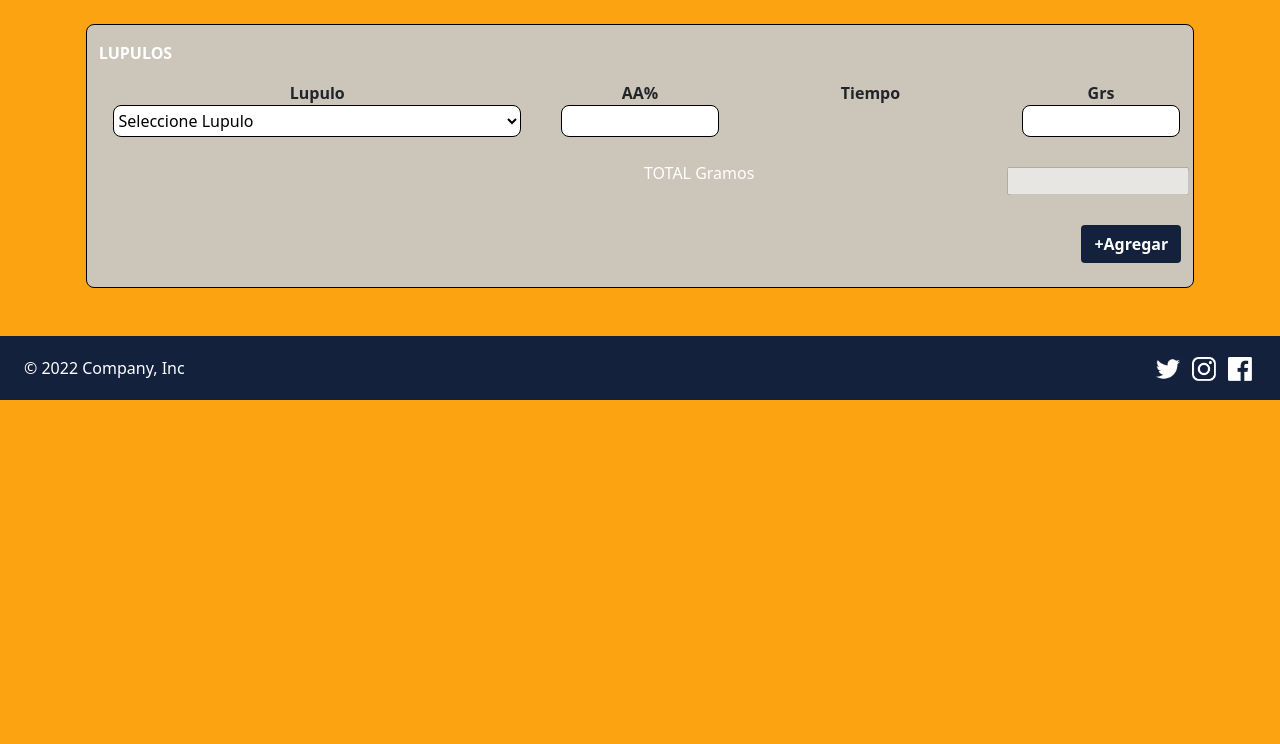
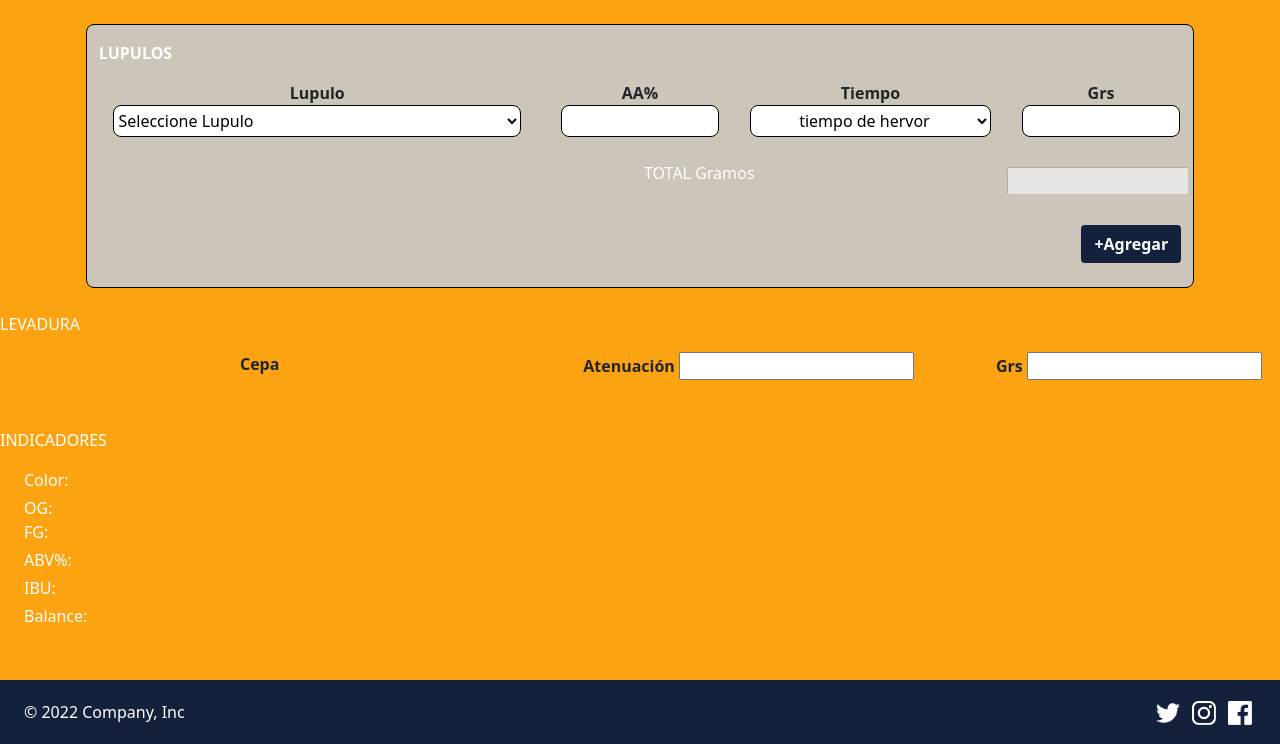
Before and after one commit to CarlosMaurin/hol, a plain HTML site: page pages/cristhian.html in a window 1280 px wide. Shown: the part 652-1396 px from the top of the page. Before the commit the page ends 1052 px from the top, so only its background shows below. Drawn offline with nearby package versions, Linux system fonts and the light colour scheme.

Commit message:
Update cristhian.html

```diff
--- a/pages/cristhian.html
+++ b/pages/cristhian.html
@@ -175,6 +175,69 @@
                     <button type="button" class="btn-agregar-lupulo btn text-white fw-bold mt-4">+Agregar</button>
                 </div>
         </section>
+        <!-- Sección de LEVADURA -->
+        <section class="row d-flex justify-content-center mt-4">
+            <div class="col-12 main-nueva__levadura">
+                <div class="row">
+                    <div class="col-12">
+                        <p>LEVADURA</p>
+                    </div>
+                </div>
+                <form action="">
+                    <div class="row mb-4">
+
+                        <div class="col-5 text-center cepa">
+                            <label for="nombre" class="form-label text-dark fw-bold mb-0">Cepa</label>
+                            <!-- <input type="text" class="main-nueva__levadura__container cepa"> -->
+                        </div>
+                        <div class="col-4 text-center">
+                            <label for="nombre" class="form-label text-dark fw-bold mb-0">Atenuación</label>
+                            <input type="text" class="main-nueva__levadura__container atenuacion text-center">
+                        </div>
+                        <div class="col-3 text-center">
+                            <label for="nombre" class="form-label text-dark fw-bold mb-0">Grs</label>
+                            <input type="text" class="main-nueva__levadura__container">
+                        </div>
+                    </div>
+                </form>
+            </div>
+        </section>
+        <section class="row d-flex justify-content-center mt-4">
+            <div class="col-12 main-nueva__indicadores">
+                <div class="row">
+                    <div class="col-12">
+                        <p>INDICADORES</p>
+                    </div>
+                </div>
+                <div class="row">
+                    <div class="col-12">
+                        <p class="mb-1 ms-4">Color:</p>
+                        <div class="indicador-color"></div>
+                    </div>
+                    <div class="col-12">
+                        <p class="mb-0 ms-4">OG:</p>
+                        <div class="indicador"></div>
+                    </div>
+                    <div class="col-12">
+                        <p class="mb-1 ms-4">FG:</p>
+                        <div class="indicador"></div>
+                    </div>
+                    <div class="col-12">
+                        <p class="mb-1 ms-4">ABV%:</p>
+                        <div class="indicador"></div>
+                    </div>
+                    <div class="col-12">
+                        <p class="mb-1 ms-4">IBU:</p>
+                        <div class="indicador"></div>
+                    </div>
+                    <div class="col-12">
+                        <p class="mb-1 ms-4">Balance:</p>
+                        <div class="indicador"></div>
+                    </div>
+                </div>
+            </div>
+
+        </section>
 
 
     <footer class="row footer mt-5">
@@ -190,7 +253,7 @@
             </div>
         </div>
     </footer>
-    <script src="../js/ultimo.js"></script>
+    <script src="../js/cristhian.js"></script>
     <script src="https://cdn.jsdelivr.net/npm/bootstrap@5.1.3/dist/js/bootstrap.bundle.min.js" integrity="sha384-ka7Sk0Gln4gmtz2MlQnikT1wXgYsOg+OMhuP+IlRH9sENBO0LRn5q+8nbTov4+1p" crossorigin="anonymous"></script>
 
 </body>
```
